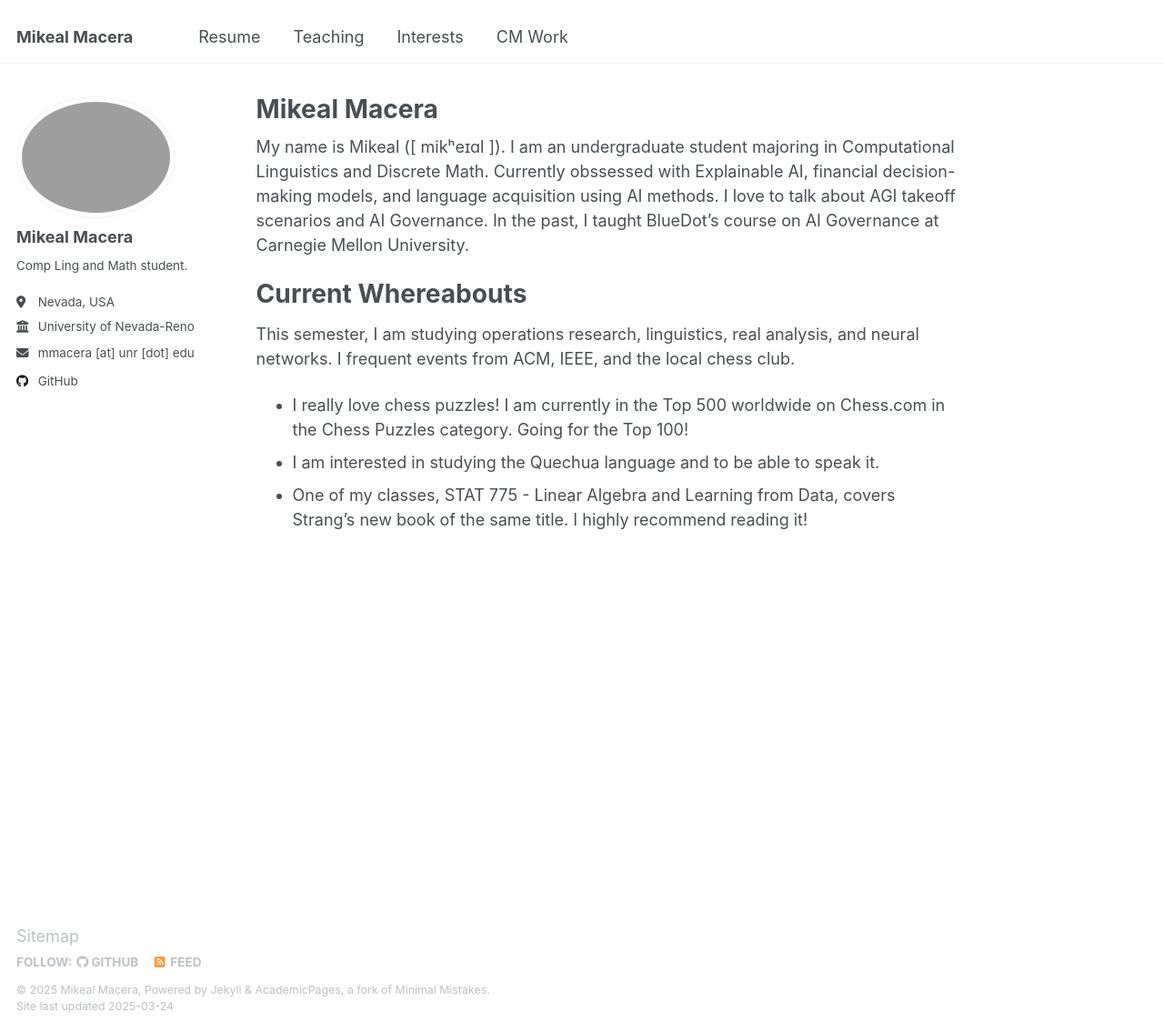
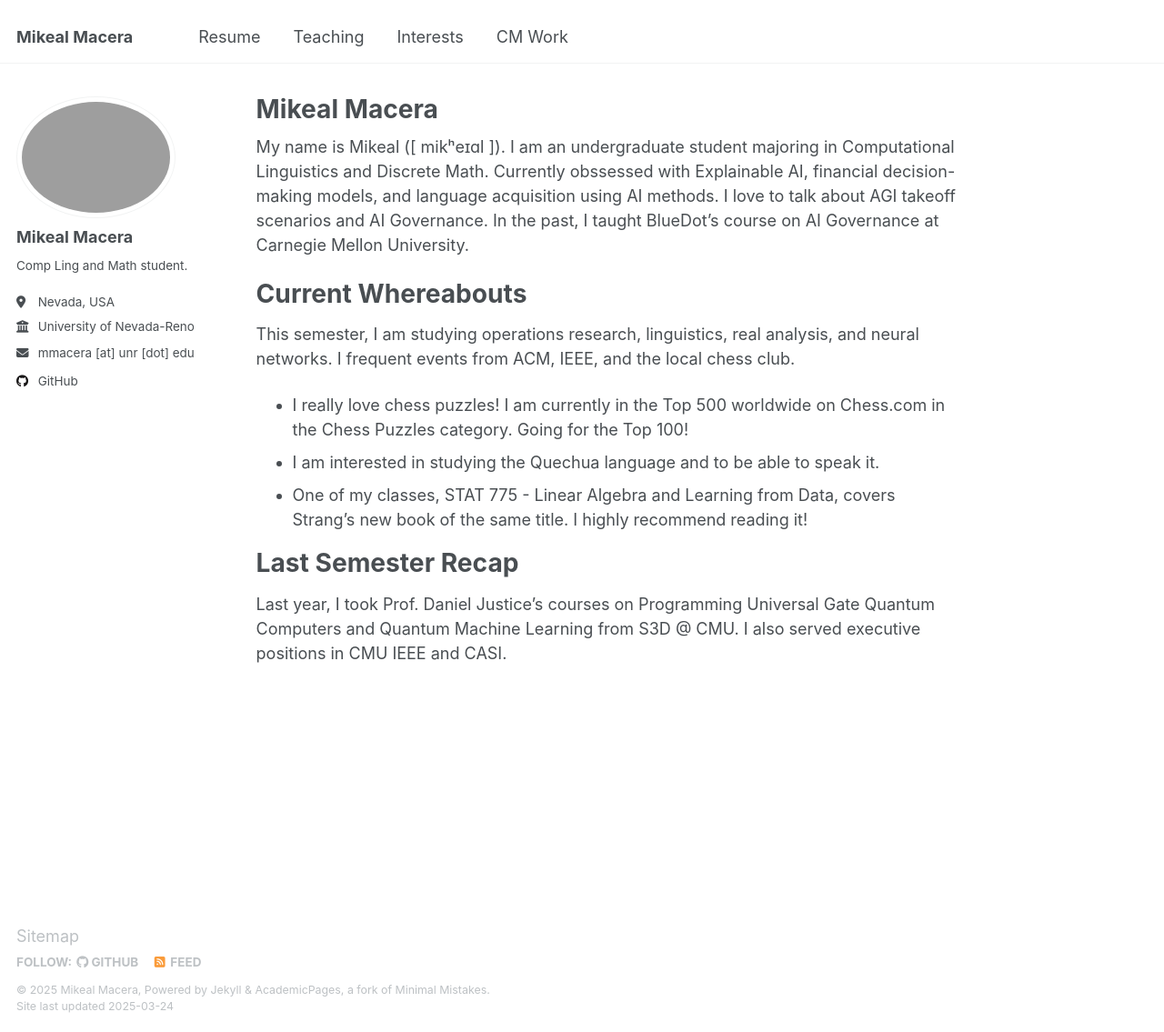
Before and after one commit to mikealmacera/mikealmacera.github.io, a Jekyll site: the page built from _pages/about.md, in a window 1280 px wide and 1135 px high. Shown: the whole window at 91% size. Built offline with Jekyll 4.4.1, drawn with Linux system fonts in a browser that asks for light colours.

Commit message:
Update about.md

```diff
--- a/_pages/about.md
+++ b/_pages/about.md
@@ -15,3 +15,7 @@ This semester, I am studying operations research, linguistics, real analysis, an
 - I really love chess puzzles! I am currently in the Top 500 worldwide on Chess.com in the Chess Puzzles category. Going for the Top 100!
 - I am interested in studying the Quechua language and to be able to speak it.
 - One of my classes, STAT 775 - Linear Algebra and Learning from Data, covers Strang's new book of the same title. I highly recommend reading it!
+
+Last Semester Recap
+=====
+Last year, I took Prof. Daniel Justice's courses on Programming Universal Gate Quantum Computers and Quantum Machine Learning from S3D @ CMU. I also served executive positions in CMU IEEE and CASI.
```
